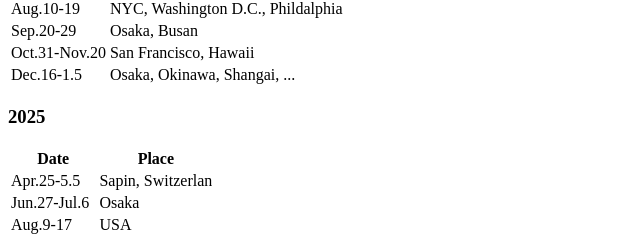
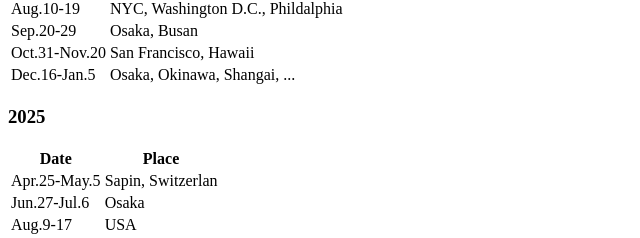
Before and after one commit to m191376/site, a plain HTML site: page index.html in a window 1280 px wide. Shown: the part 598-836 px from the top of the page, 0-640 px from the left. Drawn offline with Linux system fonts and the light colour scheme.

Commit message:
Add files via upload

```diff
--- a/index.html
+++ b/index.html
@@ -46,7 +46,7 @@
                     <td>San Francisco, Hawaii</td>
                 </tr>
                 <tr>
-                    <td>Dec.16-1.5</td>
+                    <td>Dec.16-Jan.5</td>
                     <td>Osaka, Okinawa, Shangai, ...</td>
             </tbody>
         </table>
@@ -58,7 +58,7 @@
             </thead>
             <tbody>
                 <tr>
-                    <td>Apr.25-5.5</td>
+                    <td>Apr.25-May.5</td>
                     <td>Sapin, Switzerlan</td>
                 </tr>
                 <tr>
```
